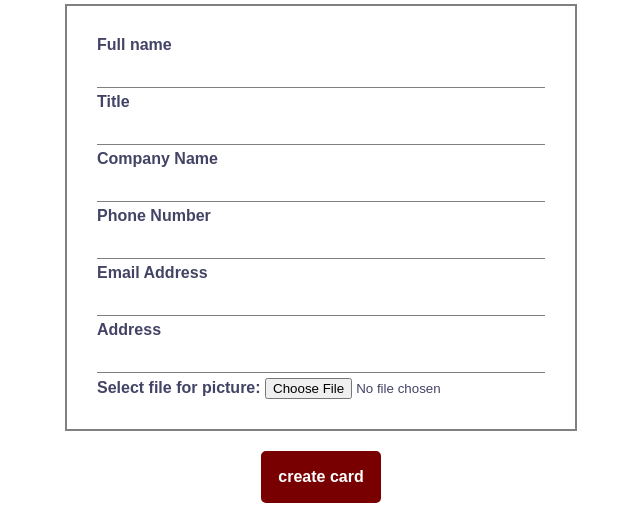
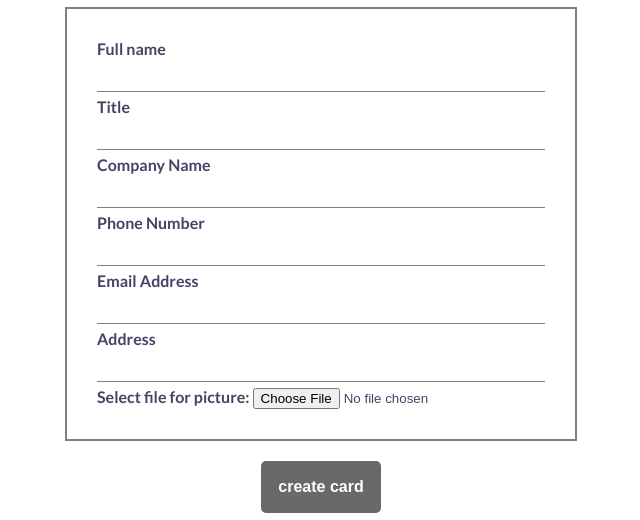
Before and after one commit to kodervine/kadd-business-card-creator, a plain HTML site: page index.html in a window 1280 px wide. Shown: the part 71-591 px from the top of the page, without its empty margins (319-959 px from the left). Drawn offline with Linux system fonts and the light colour scheme.

Commit message:
added lato font style to css

```diff
--- a/style.css
+++ b/style.css
@@ -1,3 +1,5 @@
+@import url("https://fonts.googleapis.com/css2?family=Lato:ital,wght@0,300;0,400;0,700;1,300;1,400;1,700&display=swap");
+
 * {
   padding: 0;
   margin: 0;
@@ -9,12 +11,12 @@
   --dark-blue-color: rgb(67, 67, 102);
   --card-sky-blue-color: rgb(115, 218, 255);
   --card-dark-blue-color: rgb(67, 67, 102);
-  --grey-color: rgb(121, 0, 0);
+  --grey-color: #696969;
   --grey-box-shadow: rgb(179, 175, 175);
 }
 
 body {
-  font-family: Arial, Helvetica, sans-serif;
+  font-family: "Lato", Helvetica, sans-serif;
   color: var(--dark-blue-color);
 }
 
```
